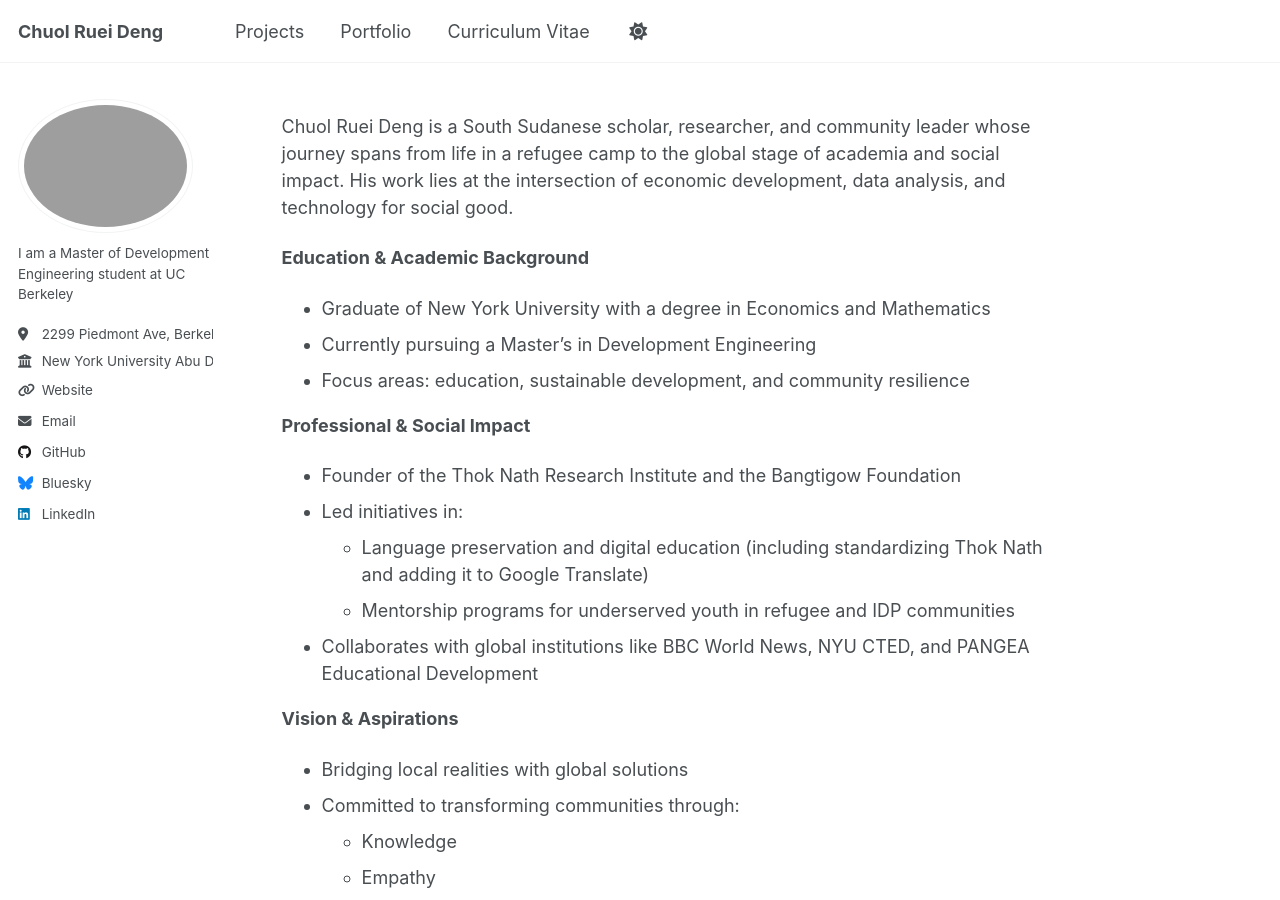
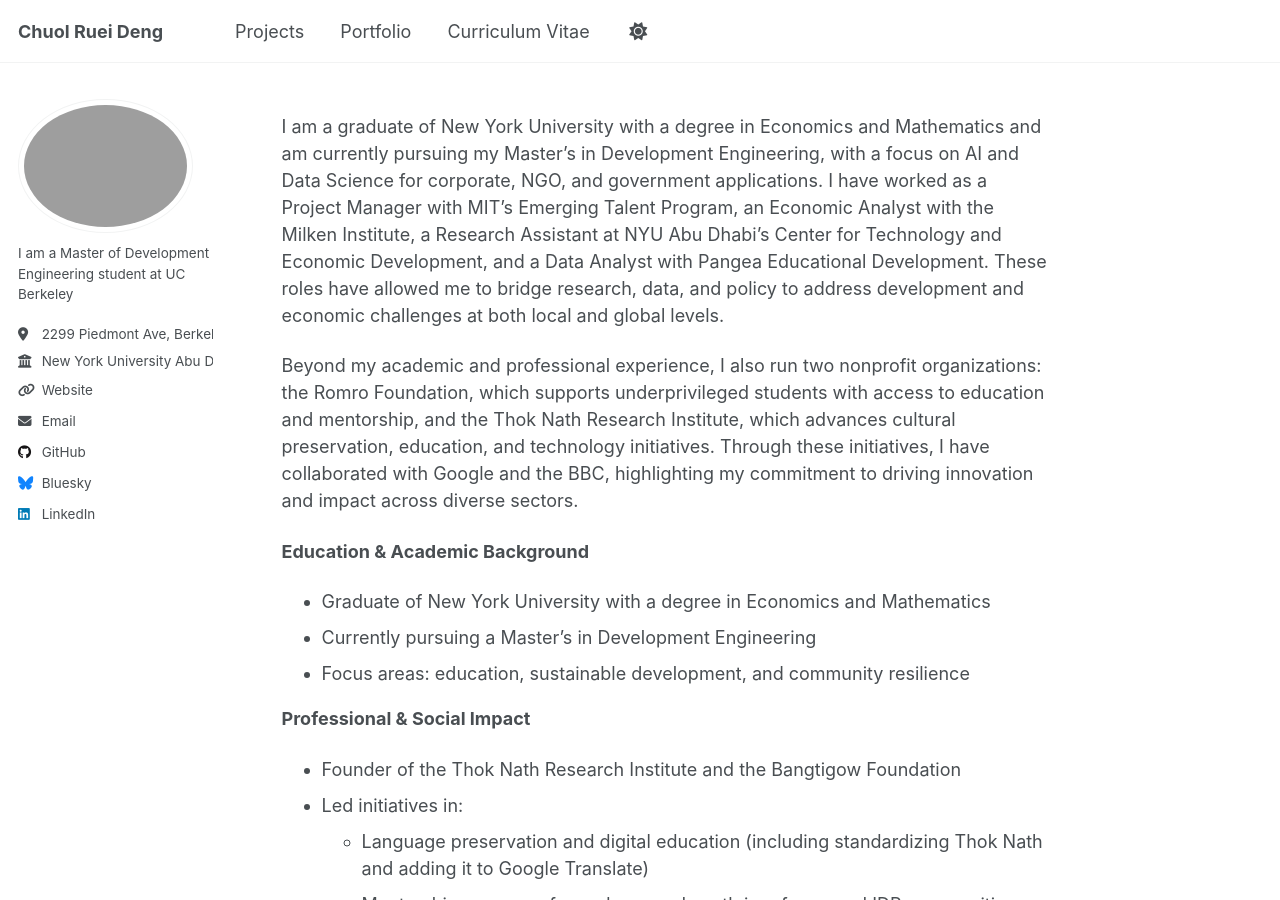
Before and after one commit to chuolrdeng/chuolrdeng.github.io, a Jekyll site: the page built from _pages/about.md, in a window 1280 px wide and 900 px high. Built offline with Jekyll 4.4.1, drawn with Linux system fonts in a browser that asks for light colours; a script that is not in the unit is left out.

Commit message:
Update about.md

```diff
--- a/_pages/about.md
+++ b/_pages/about.md
@@ -7,7 +7,11 @@ redirect_from:
   - /about.html
 ---
 
-Chuol Ruei Deng is a South Sudanese scholar, researcher, and community leader whose journey spans from life in a refugee camp to the global stage of academia and social impact. His work lies at the intersection of economic development, data analysis, and technology for social good.
+I am a graduate of New York University with a degree in Economics and Mathematics and am currently pursuing my Master’s in Development Engineering, with a focus on AI and Data Science for corporate, NGO, and government applications. I have worked as a Project Manager with MIT’s Emerging Talent Program, an Economic Analyst with the Milken Institute, a Research Assistant at NYU Abu Dhabi’s Center for Technology and Economic Development, and a Data Analyst with Pangea Educational Development. These roles have allowed me to bridge research, data, and policy to address development and economic challenges at both local and global levels.
+
+Beyond my academic and professional experience, I also run two nonprofit organizations: the Romro Foundation, which supports underprivileged students with access to education and mentorship, and the Thok Nath Research Institute, which advances cultural preservation, education, and technology initiatives. Through these initiatives, I have collaborated with Google and the BBC, highlighting my commitment to driving innovation and impact across diverse sectors.
+
+
 
 **Education & Academic Background**
 - Graduate of New York University with a degree in Economics and Mathematics
```
